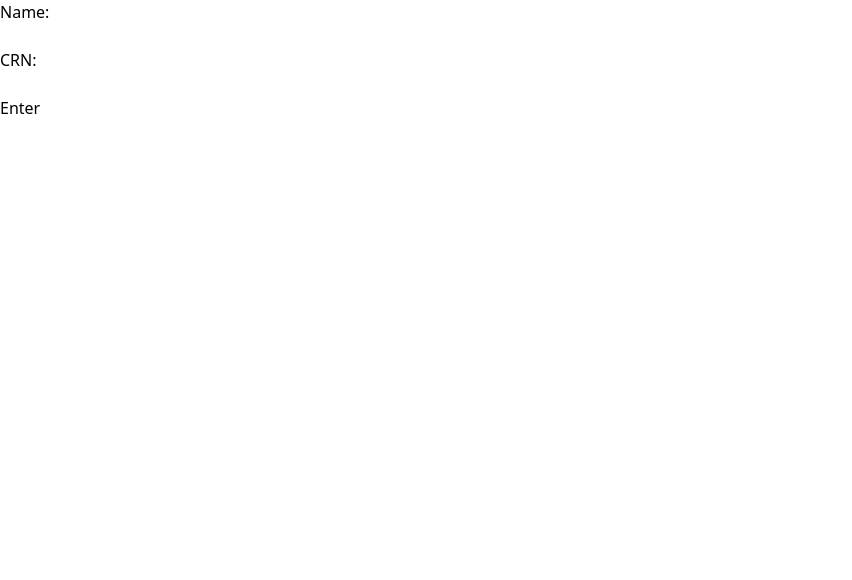
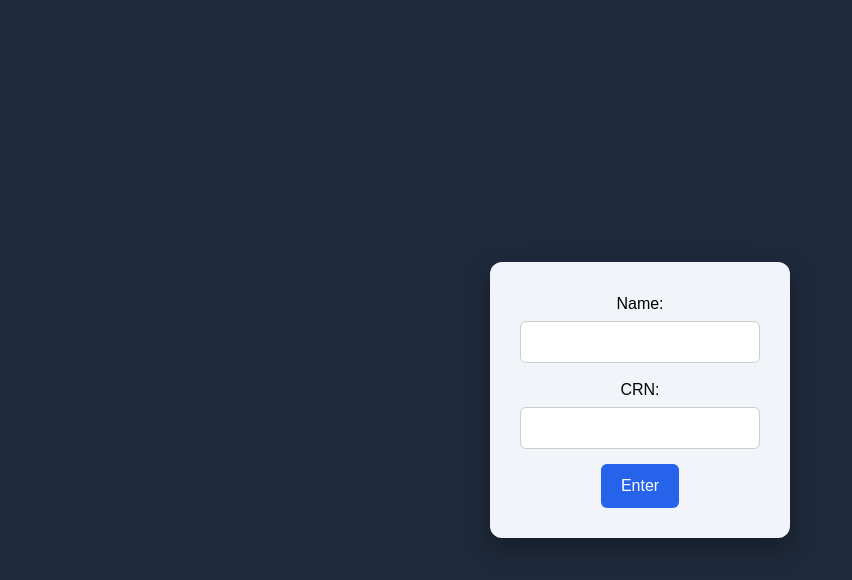
Before and after one commit to takhdeer/dkbhose, a React (Vite) app in the folder my-app/: page / in a window 1280 px wide. Shown: the top 580 px of the page, without its empty margins (0-852 px from the left). Built offline with nearby package versions, Linux system fonts and the light colour scheme.

Commit message:
Just centred it and added colors to it. Will add more stuff

```diff
--- a/my-app/src/App.jsx
+++ b/my-app/src/App.jsx
@@ -10,40 +10,87 @@ export default function App() {
     setMessage("");
     setLoading(true);
 
-    // Simulated loading action (replace with real request later)
     setTimeout(() => {
       setLoading(false);
       setMessage(`Submitted: Name = ${name}, CRN = ${crn}`);
     }, 1500);
   }
 
+  const containerStyle = {
+    height: "100vh",
+    display: "flex",
+    justifyContent: "center",
+    alignItems: "center",
+    backgroundColor: "#1e293b",
+    fontFamily: "Arial",
+  };
+
+  const boxStyle = {
+    backgroundColor: "#f1f5f9",
+    padding: "30px",
+    borderRadius: "12px",
+    width: "300px",
+    textAlign: "center",
+    boxShadow: "0 10px 25px rgba(0,0,0,0.3)",
+  };
+
+  const inputStyle = {
+    width: "100%",
+    padding: "8px",
+    marginTop: "5px",
+    marginBottom: "15px",
+    borderRadius: "6px",
+    border: "1px solid #ccc",
+  };
+
+  const buttonStyle = {
+    padding: "10px 20px",
+    backgroundColor: "#2563eb",
+    color: "white",
+    border: "none",
+    borderRadius: "6px",
+    cursor: "pointer",
+  };
+
   return (
-    <div>
+    <div style={containerStyle}>
+      <div style={boxStyle}>
         {!loading && message === "" && (
-        <div>
+          <>
             <div>Name:</div>
-          <input value={name} onChange={(e) => setName(e.target.value)} />
+            <input
+              style={inputStyle}
+              value={name}
+              onChange={(e) => setName(e.target.value)}
+            />
 
             <div>CRN:</div>
-          <input value={crn} onChange={(e) => setCrn(e.target.value)} />
+            <input
+              style={inputStyle}
+              value={crn}
+              onChange={(e) => setCrn(e.target.value)}
+            />
 
-          <div>
-            <button onClick={handleEnter}>Enter</button>
-          </div>
-        </div>
+            <button style={buttonStyle} onClick={handleEnter}>
+              Enter
+            </button>
+          </>
         )}
 
         {loading && (
-        <div>
-          <div>Loading...</div>
+          <>
+            <div style={{ fontSize: "20px", marginBottom: "10px" }}>
+              Loading...
+            </div>
             <div>Please wait while we process your request.</div>
-        </div>
+          </>
         )}
 
         {!loading && message !== "" && (
-        <div>
-          <div>{message}</div>
+          <>
+            <div style={{ marginBottom: "15px" }}>{message}</div>
             <button
+              style={{ ...buttonStyle, backgroundColor: "#16a34a" }}
               onClick={() => {
                 setName("");
                 setCrn("");
@@ -52,8 +99,9 @@ export default function App() {
             >
               New Entry
             </button>
+          </>
+        )}
       </div>
-      )}
     </div>
   );
 }
```
Lines whose indentation alone changed are shown as unchanged.
